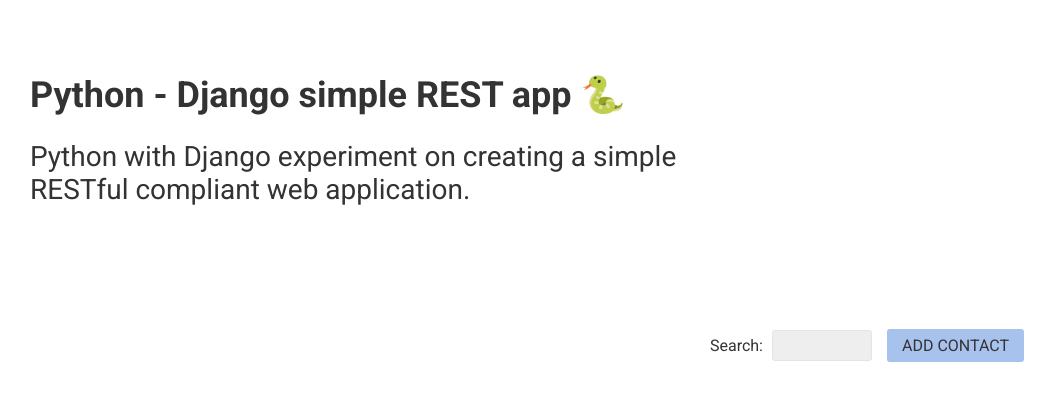
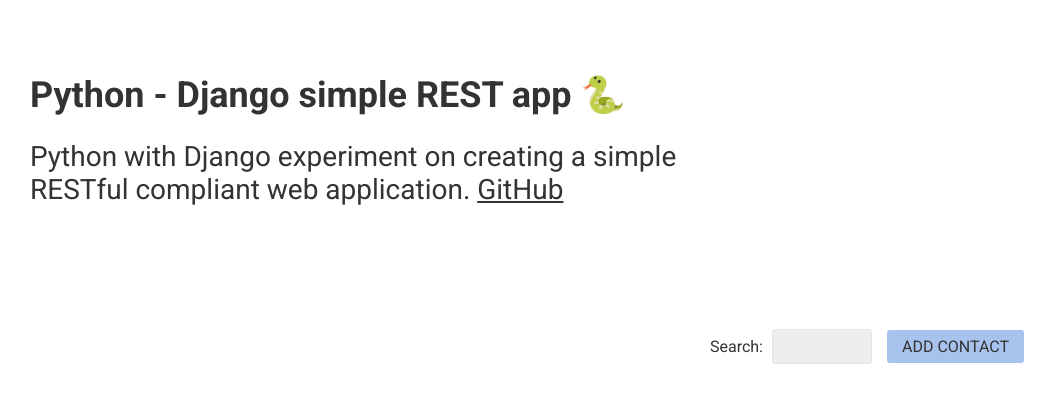
Before and after one commit to Francesco-Rizzi/Python-Django-simple-REST-app, a Python web app: template contacts/templates/app.jinja.html in a window 1280 px wide. Shown: the top 403 px of the page, without its empty margins (113-1168 px from the left). Run offline with Jinja, Linux system fonts and the light colour scheme; the template is opened without the code that fills it, so the values that code supplies are empty.

Commit message:
RELATED BRANCH: master; MESSAGE: small css

```diff
--- a/contacts/static/contacts/style.css
+++ b/contacts/static/contacts/style.css
@@ -14,7 +14,7 @@
 h1 {
   font-size: 36px; }
 
-h2 {
+h2, h2 a {
   font-size: 28px; }
 
 h3 {
@@ -127,7 +127,6 @@
 
 .actions {
   padding-bottom: 30px;
-  overflow: hidden;
   display: flex;
   align-items: center;
   justify-content: flex-end; }
@@ -137,7 +136,7 @@
   background: #EEEEEE;
   border-radius: 3px;
   border: 1px solid #E4E4E4;
-  padding: 5px 10px;
+  padding: 7px 10px;
   margin-left: 5px;
   width: 100px; }
 
--- a/contacts/static/contacts/style.scss
+++ b/contacts/static/contacts/style.scss
@@ -18,7 +18,7 @@
 	font-size: 36px;
 }
 
-h2 {
+h2, h2 a {
 	font-size: 28px;
 }
 
@@ -168,7 +168,6 @@
 
 .actions {
 	padding-bottom: 30px;
-	overflow: hidden;
 	display: flex;
 	align-items: center;
 	justify-content: flex-end;
@@ -179,7 +178,7 @@
 	background: #EEEEEE;
 	border-radius: 3px;
 	border: 1px solid #E4E4E4;
-	padding: 5px 10px;
+	padding: 7px 10px;
 	margin-left: 5px;
 	width: 100px;
 }
--- a/contacts/templates/layout.jinja.html
+++ b/contacts/templates/layout.jinja.html
@@ -13,7 +13,7 @@
 
 				<div class="header">
 					<h1>Python - Django simple REST app 🐍</h1>
-					<h2>Python with Django experiment on creating a simple RESTful compliant web application.</h2>
+					<h2>Python with Django experiment on creating a simple RESTful compliant web application. <a href="https://github.com/Francesco-Rizzi/Python-Django-simple-REST-app" target="_blank">GitHub</a></h2>
 				</div>
 
 			{% endblock %}
```
Also changed, not shown: 1 other file.
